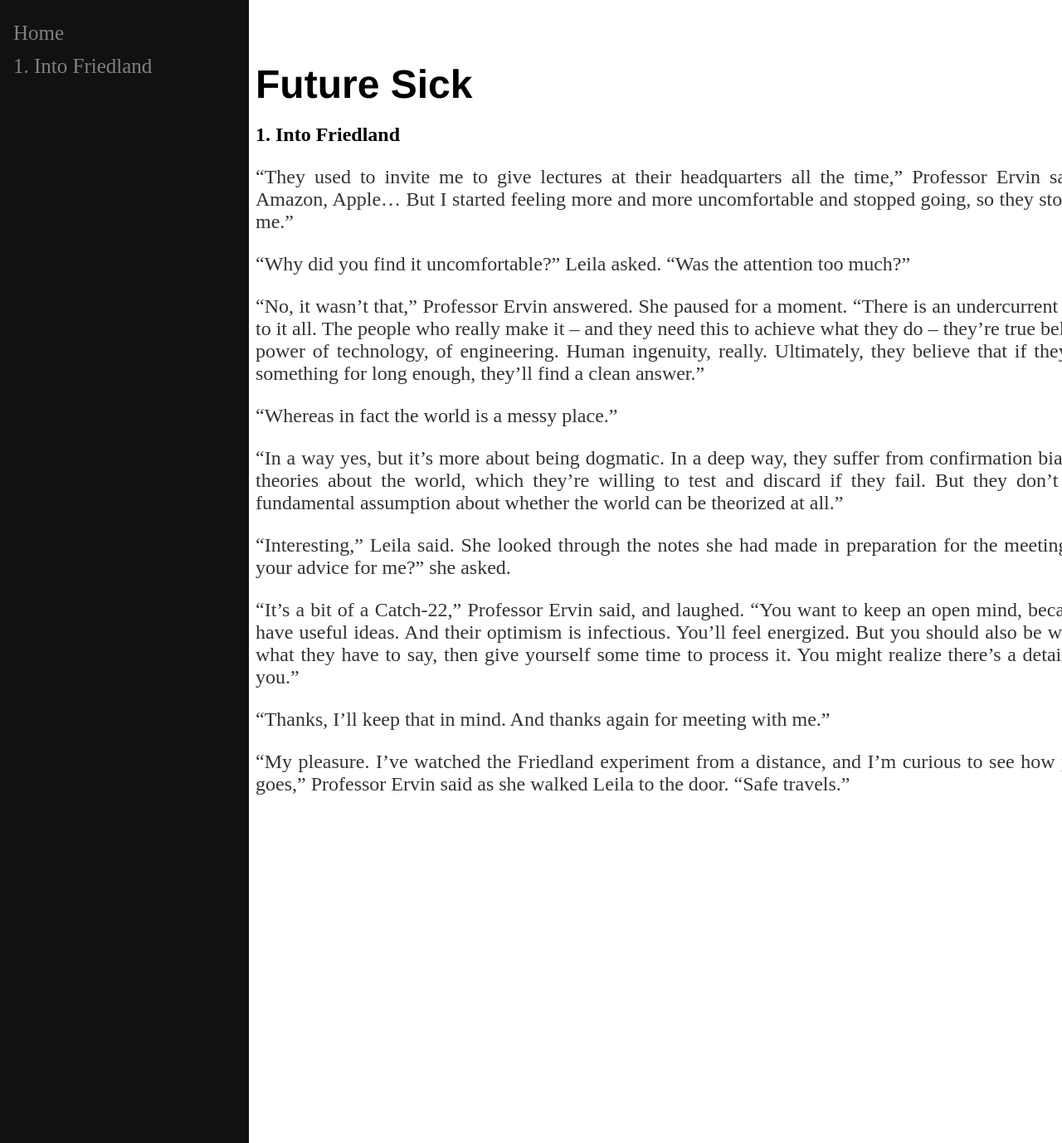
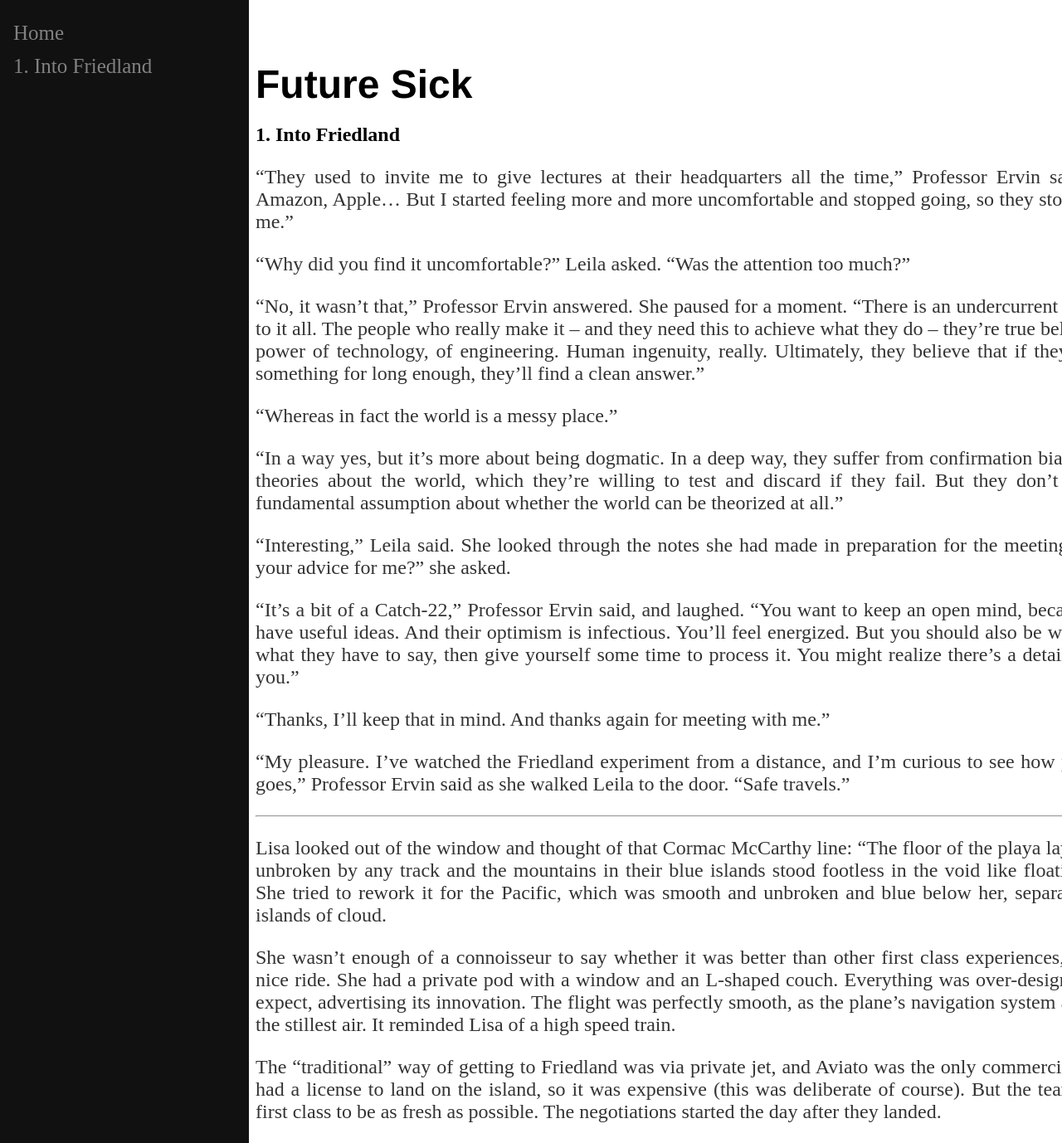
Before and after one commit to fylobc/fylobc.github.io, a Jekyll site: the page built from _parts/Part_0.md, in a window 1280 px wide and 1378 px high. Shown: the whole window at 83% size. Built offline with Jekyll 4.4.1, drawn with Linux system fonts in a browser that asks for light colours.

Commit message:
Edited part 1

```diff
--- a/_parts/Part_0.md
+++ b/_parts/Part_0.md
@@ -20,3 +20,11 @@ title: "1. Into Friedland"
 “Thanks, I’ll keep that in mind. And thanks again for meeting with me.”
 
 “My pleasure. I’ve watched the Friedland experiment from a distance, and I’m curious to see how your meeting goes,” Professor Ervin said as she walked Leila to the door. “Safe travels.”
+
+<hr>
+
+Lisa looked out of the window and thought of that Cormac McCarthy line: “The floor of the playa lay smooth and unbroken by any track and the mountains in their blue islands stood footless in the void like floating temples.” She tried to rework it for the Pacific, which was smooth and unbroken and blue below her, separated by white islands of cloud.
+
+She wasn’t enough of a connoisseur to say whether it was better than other first class experiences, but it was a nice ride. She had a private pod with a window and an L-shaped couch. Everything was over-designed, as you’d expect, advertising its innovation. The flight was perfectly smooth, as the plane’s navigation system always found the stillest air. It reminded Lisa of a high speed train.
+
+The “traditional” way of getting to Friedland was via private jet, and Aviato was the only commercial airline that had a license to land on the island, so it was expensive (this was deliberate of course). But the team was flying first class to be as fresh as possible. The negotiations started the day after they landed.
```
